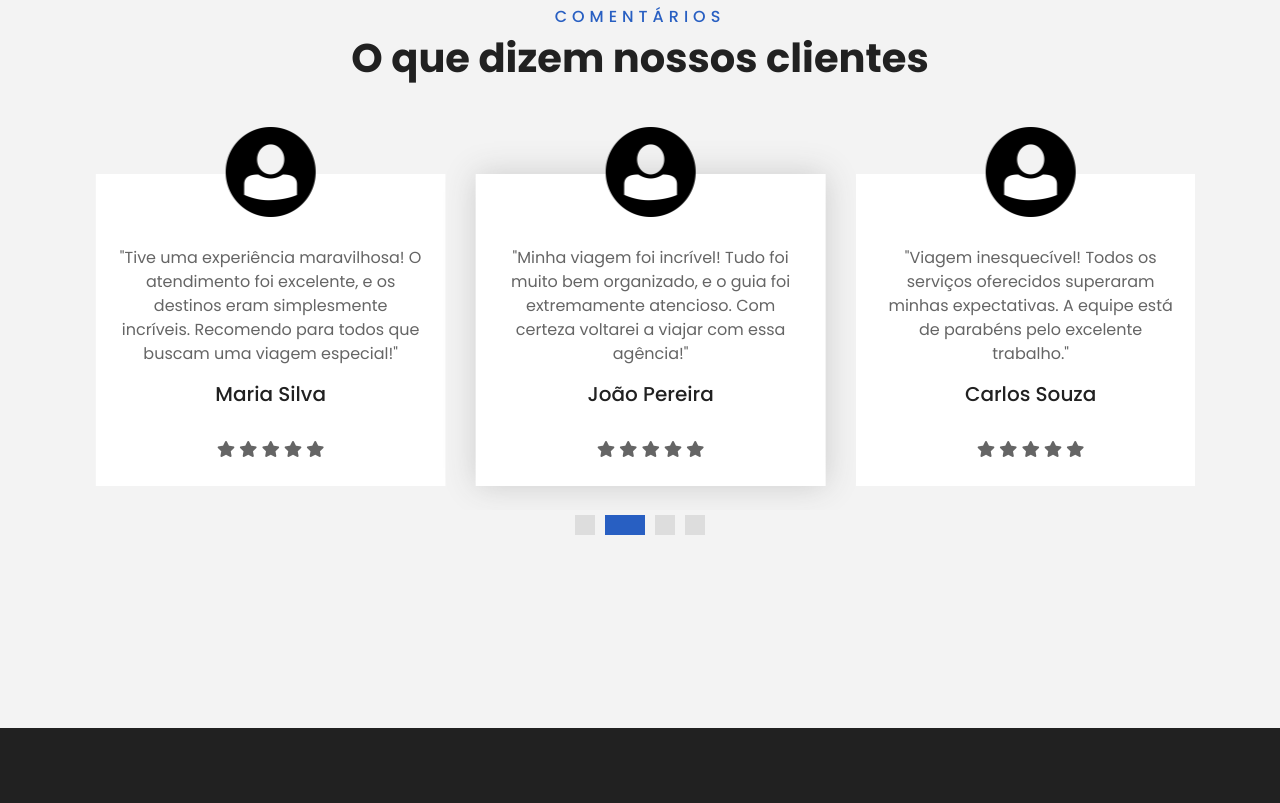
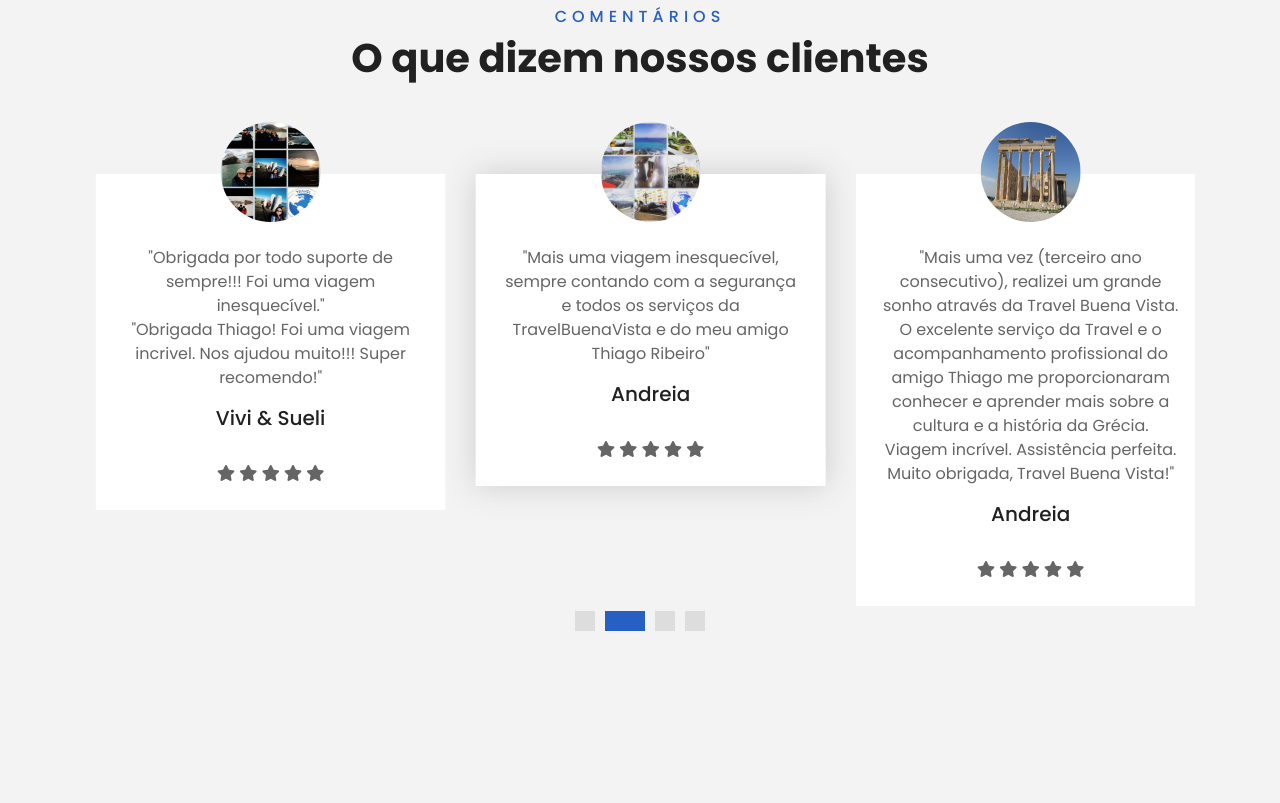
Before and after one commit to kawanwagnner/TravelBuenaVista, a plain HTML site: page service.html in a window 1280 px wide. Shown: the part 1620-2423 px from the top of the page. Drawn offline with nearby package versions, Linux system fonts and the light colour scheme.

Commit message:
finish 1.9

```diff
--- a/service.html
+++ b/service.html
@@ -236,11 +236,12 @@
             </div>
             <div class="owl-carousel testimonial-carousel">
                 <div class="text-center pb-4">
-                    <img class="img-fluid mx-auto" src="img/user.png" style="width: 100px; height: 100px;">
+                    <img class="img-fluid mx-auto" src="img/comments/vivi.jpg" style="width: 100px; height: 100px;">
                     <div class="testimonial-text bg-white p-4 mt-n5">
-                        <p class="mt-5">"Tive uma experiência maravilhosa! O atendimento foi excelente, e os destinos
-                            eram simplesmente incríveis. Recomendo para todos que buscam uma viagem especial!"</p>
-                        <h5 class="text-truncate">Maria Silva</h5>
+                        <p class="mt-5">"Obrigada por todo suporte de sempre!!! Foi uma viagem inesquecível."
+                            <br>"Obrigada Thiago! Foi uma viagem incrivel. Nos ajudou muito!!! Super recomendo!"
+                        </p>
+                        <h5 class="text-truncate">Vivi & Sueli</h5>
                         <br>
                         <span>
                             <i class="fa fa-star"></i>
@@ -252,11 +253,13 @@
                     </div>
                 </div>
                 <div class="text-center">
-                    <img class="img-fluid mx-auto" src="img/user.png" style="width: 100px; height: 100px;">
+                    <img class="img-fluid mx-auto" src="img/comments/sem-nome1.jpg"
+                        style="width: 100px; height: 100px;">
                     <div class="testimonial-text bg-white p-4 mt-n5">
-                        <p class="mt-5">"Minha viagem foi incrível! Tudo foi muito bem organizado, e o guia foi
-                            extremamente atencioso. Com certeza voltarei a viajar com essa agência!"</p>
-                        <h5 class="text-truncate">João Pereira</h5>
+                        <p class="mt-5">"Mais uma viagem inesquecível, sempre contando com a segurança e todos os
+                            serviços da TravelBuenaVista e do meu
+                            amigo Thiago Ribeiro"</p>
+                        <h5 class="text-truncate">Andreia</h5>
                         <br>
                         <span>
                             <i class="fa fa-star"></i>
@@ -268,11 +271,16 @@
                     </div>
                 </div>
                 <div class="text-center">
-                    <img class="img-fluid mx-auto" src="img/user.png" style="width: 100px; height: 100px;">
+                    <img class="img-fluid mx-auto" src="img/comments/andreia.jpg" style="width: 100px; height: 100px;">
                     <div class="testimonial-text bg-white p-4 mt-n5">
-                        <p class="mt-5">"Viagem inesquecível! Todos os serviços oferecidos superaram minhas
-                            expectativas. A equipe está de parabéns pelo excelente trabalho."</p>
-                        <h5 class="text-truncate">Carlos Souza</h5>
+                        <p class="mt-5">"Mais uma vez (terceiro ano consecutivo), realizei um grande sonho através da
+                            Travel Buena Vista. O
+                            excelente serviço da Travel e
+                            o acompanhamento profissional do amigo Thiago me proporcionaram conhecer e aprender
+                            mais sobre a cultura e a
+                            história da Grécia. Viagem incrível. Assistência perfeita. Muito obrigada,
+                            Travel Buena Vista!"</p>
+                        <h5 class="text-truncate">Andreia</h5>
                         <br>
                         <span>
                             <i class="fa fa-star"></i>
@@ -283,12 +291,12 @@
                         </span>
                     </div>
                 </div>
+
                 <div class="text-center">
-                    <img class="img-fluid mx-auto" src="img/user.png" style="width: 100px; height: 100px;">
+                    <img class="img-fluid mx-auto" src="img/comments/tati.png" style="width: 100px; height: 100px;">
                     <div class="testimonial-text bg-white p-4 mt-n5">
-                        <p class="mt-5">"Excelência em todos os detalhes! Desde a compra até o fim da viagem, me senti
-                            muito bem assistido. Recomendo demais para quem busca qualidade."</p>
-                        <h5 class="text-truncate">Fernanda Costa</h5>
+                        <p class="mt-5">"Deu tudo certo, aproveitamos bastante." <br> Viagem: Passeio em Arraial</p>
+                        <h5 class="text-truncate">Tati Torricelli</h5>
                         <br>
                         <span>
                             <i class="fa fa-star"></i>
```
Also changed, not shown: testimonial.html (+24 -16 lines).
